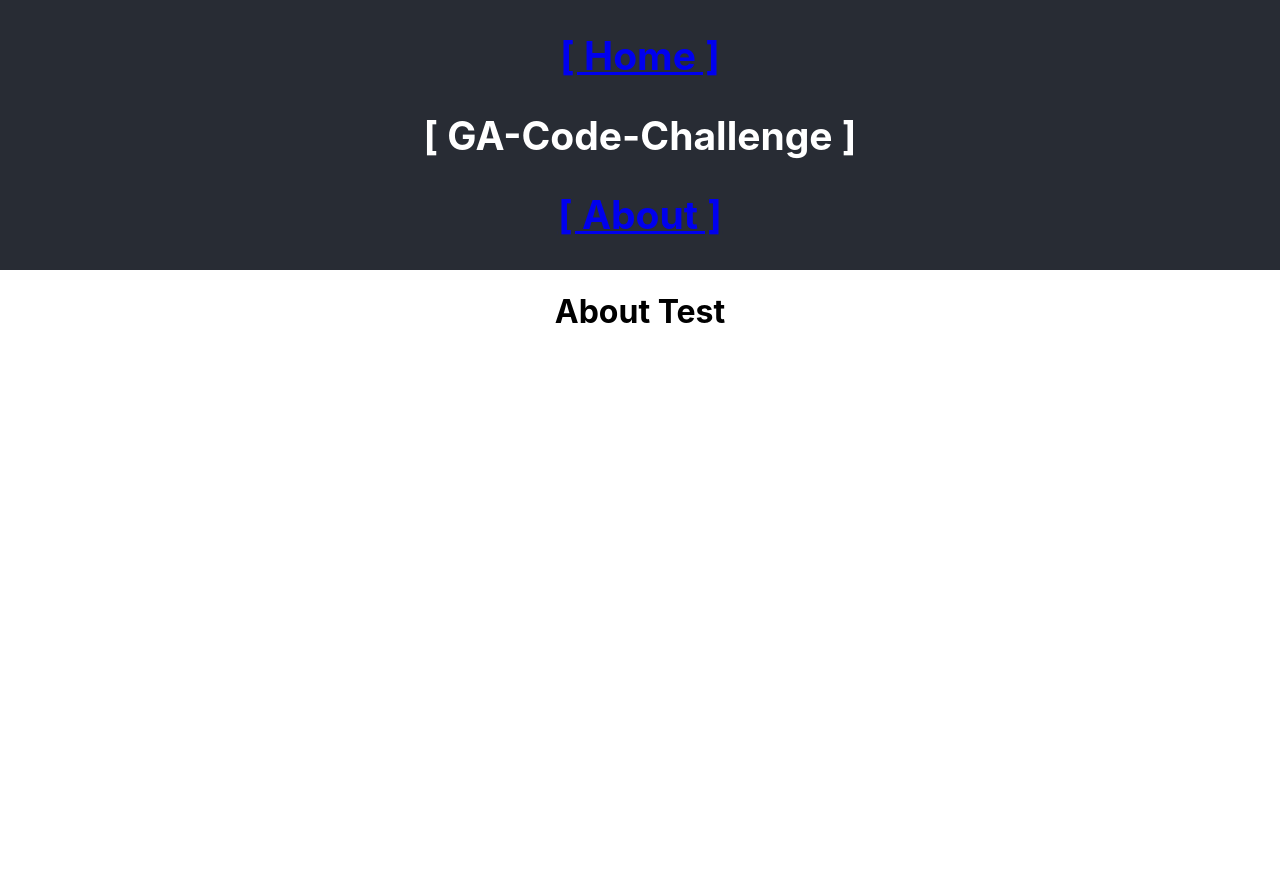
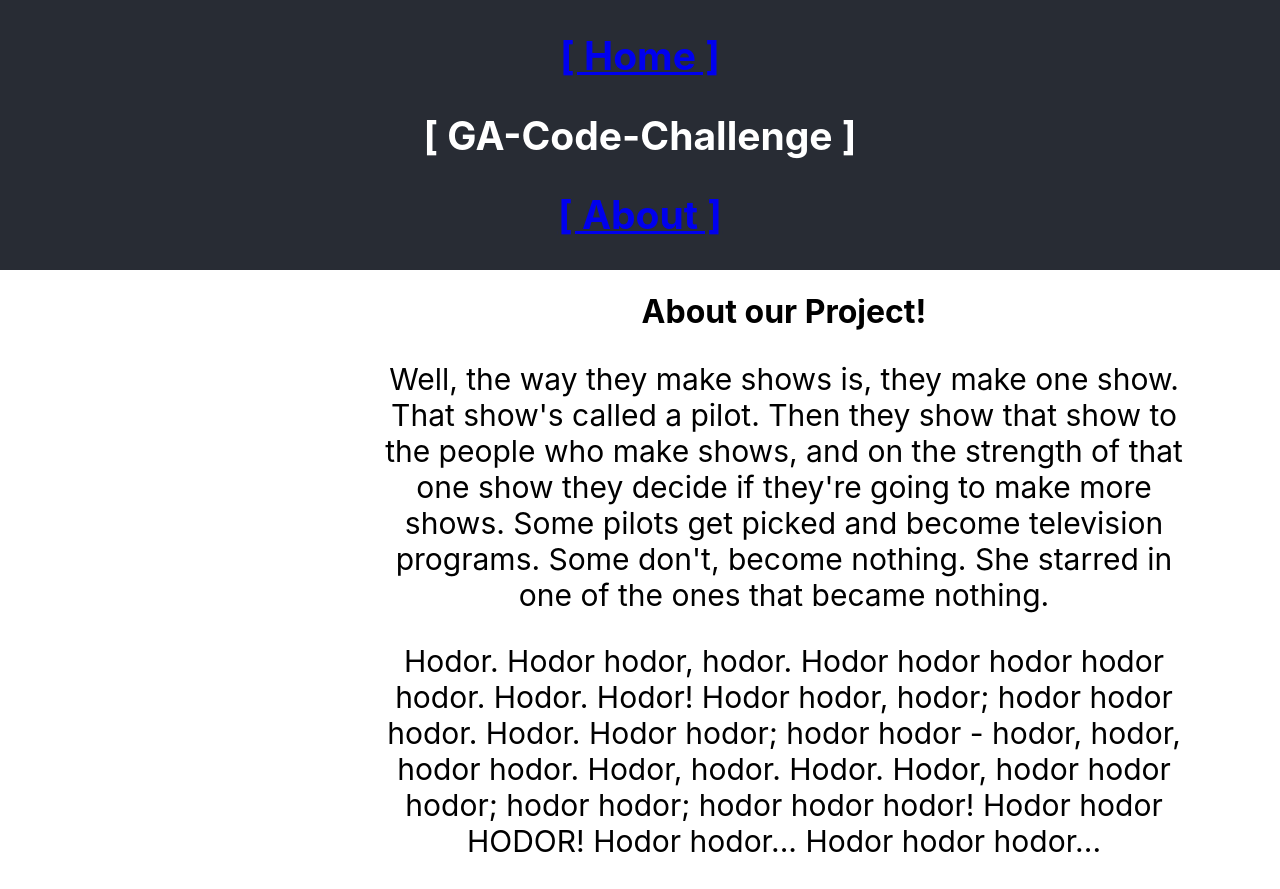
Before and after one commit to wtsia/DevQ, a React (Create React App) app in the folder code-challenge/: page /about in a window 1280 px wide. Before the commit the page ends 800 px from the top, so only its background shows below. Built offline with nearby package versions, Linux system fonts and the light colour scheme.

Commit message:
about page with fun lorems

```diff
--- a/code-challenge/src/Components/About.css
+++ b/code-challenge/src/Components/About.css
@@ -0,0 +1,9 @@
+div.About {
+    width: 800px;
+    position: relative;
+    left: 30%
+}
+div.About > p{
+    font-size: 30px;
+
+}
--- a/code-challenge/src/Components/About.js
+++ b/code-challenge/src/Components/About.js
@@ -1,8 +1,17 @@
 import React, { Component } from "react";
+import "./About.css"
+
 
 class About extends Component {
   render() {
-    return <h1>About Test</h1>;
+    return (
+        <div className="About">
+    <h1>About our Project!</h1>
+        <p>Well, the way they make shows is, they make one show. That show's called a pilot. Then they show that show to the people who make shows, and on the strength of that one show they decide if they're going to make more shows. Some pilots get picked and become television programs. Some don't, become nothing. She starred in one of the ones that became nothing.</p>
+        <p>Hodor. Hodor hodor, hodor. Hodor hodor hodor hodor hodor. Hodor. Hodor! Hodor hodor, hodor; hodor hodor hodor. Hodor. Hodor hodor; hodor hodor - hodor, hodor, hodor hodor. Hodor, hodor. Hodor. Hodor, hodor hodor hodor; hodor hodor; hodor hodor hodor! Hodor hodor HODOR! Hodor hodor... Hodor hodor hodor...</p>
+        </div>
+        )
+
   }
 }
 
```
